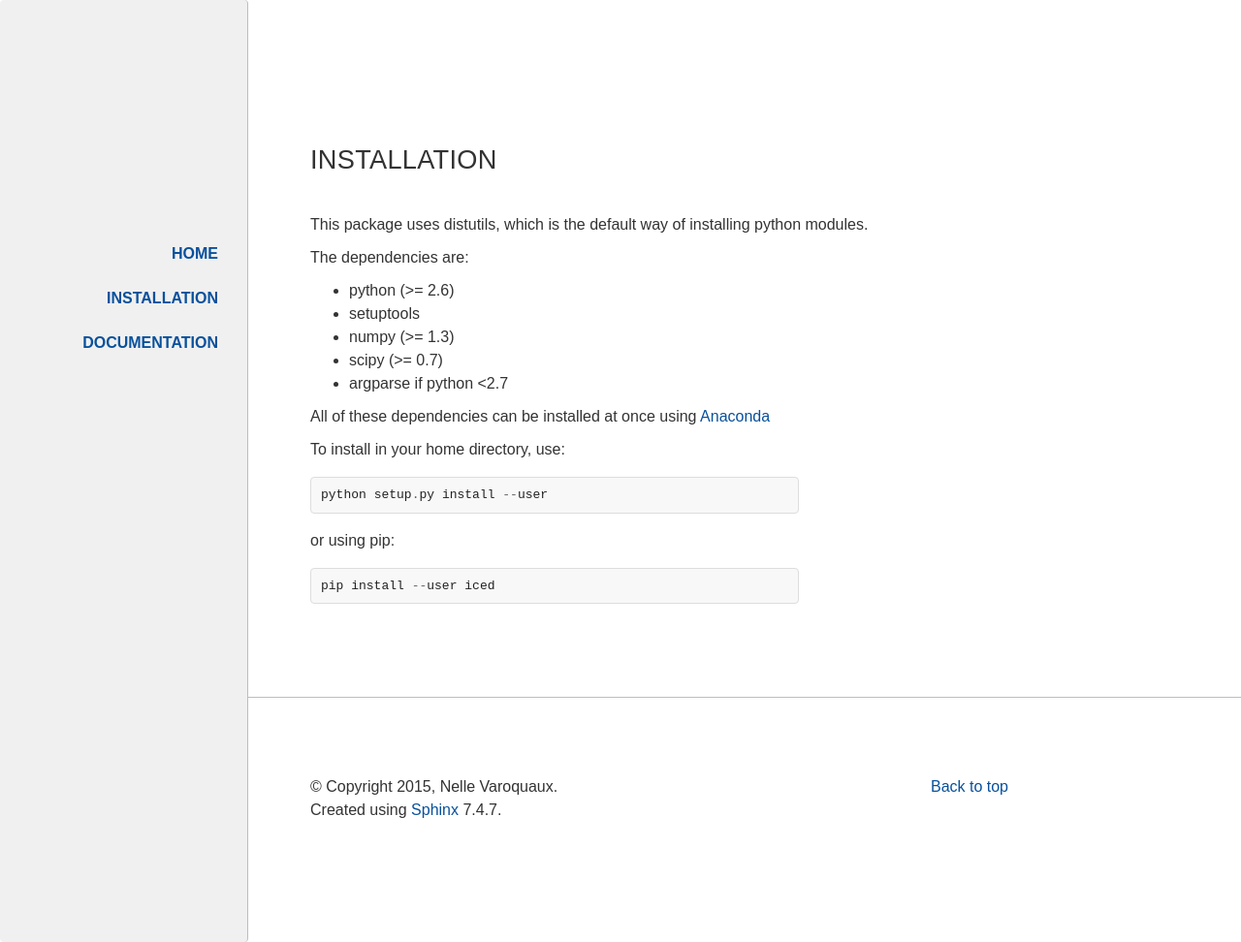
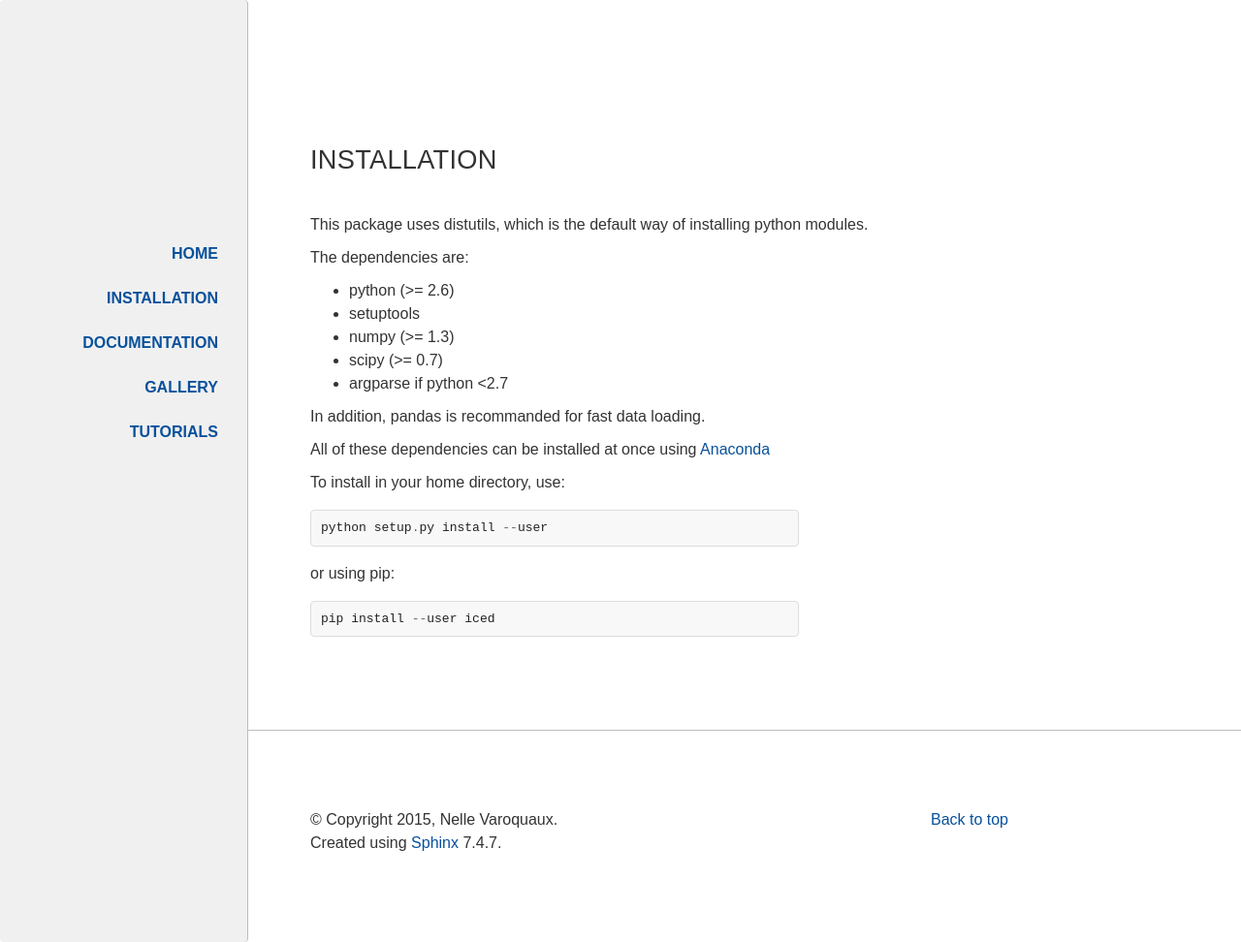
Before and after one commit to hiclib/iced, a Sphinx documentation site: the page built from doc/install.rst, in a window 1280 px wide and 972 px high. Shown: the whole window at 97% size. Built offline with Sphinx 7.4.7, drawn with Linux system fonts in a browser that asks for light colours; formulas are drawn with MathJax 3.

Commit message:
DOC - added gallery

```diff
--- a/doc/install.rst
+++ b/doc/install.rst
@@ -13,6 +13,8 @@ The dependencies are:
 - scipy (>= 0.7)
 - argparse if python <2.7
 
+In addition, pandas is recommanded for fast data loading.
+
 
 All of these dependencies can be installed at once using `Anaconda
 <http://docs.continuum.io/anaconda/install.html>`_
--- a/doc/modules/normalization.rst
+++ b/doc/modules/normalization.rst
@@ -8,3 +8,8 @@ The :mod:`normalization` submodule contains normalization methods based on
 a matrix scaling approach.
 
 .. currentmodule:: iced.normalization
+
+.. images:: ../auto_examples/normalization/images/plot_ice_normalization.py
+   :target: ../auto_examples/normalization/plot_ice_normalization.html
+   :align: right
+   :scale: 100%
--- a/doc/themes/iced/layout.html
+++ b/doc/themes/iced/layout.html
@@ -44,8 +44,9 @@
       <li><a href="{{ pathto('index') }}">Home</a></li>
       <li><a href="{{ pathto('install') }}">Installation</a></li>
       <li><a href="{{ pathto('documentation') }}">Documentation</a></li>
-      {# <li><a href="{{ pathto('data') }}">Data</a></li>
-      <li><a href="{{ pathto('results') }}">Results</a></li> # #}
+      <li><a href="{{ pathto('auto_examples/index') }}">Gallery</a></li>
+      <li><a href="{{ pathto('tutorial/index') }}">Tutorials</a></li>
+      {#<li><a href="{{ pathto('results') }}">Results</a></li> # #}
     </ul>
   </div>
   {%- endblock -%}
```
Also changed, not shown: 1 other file.
